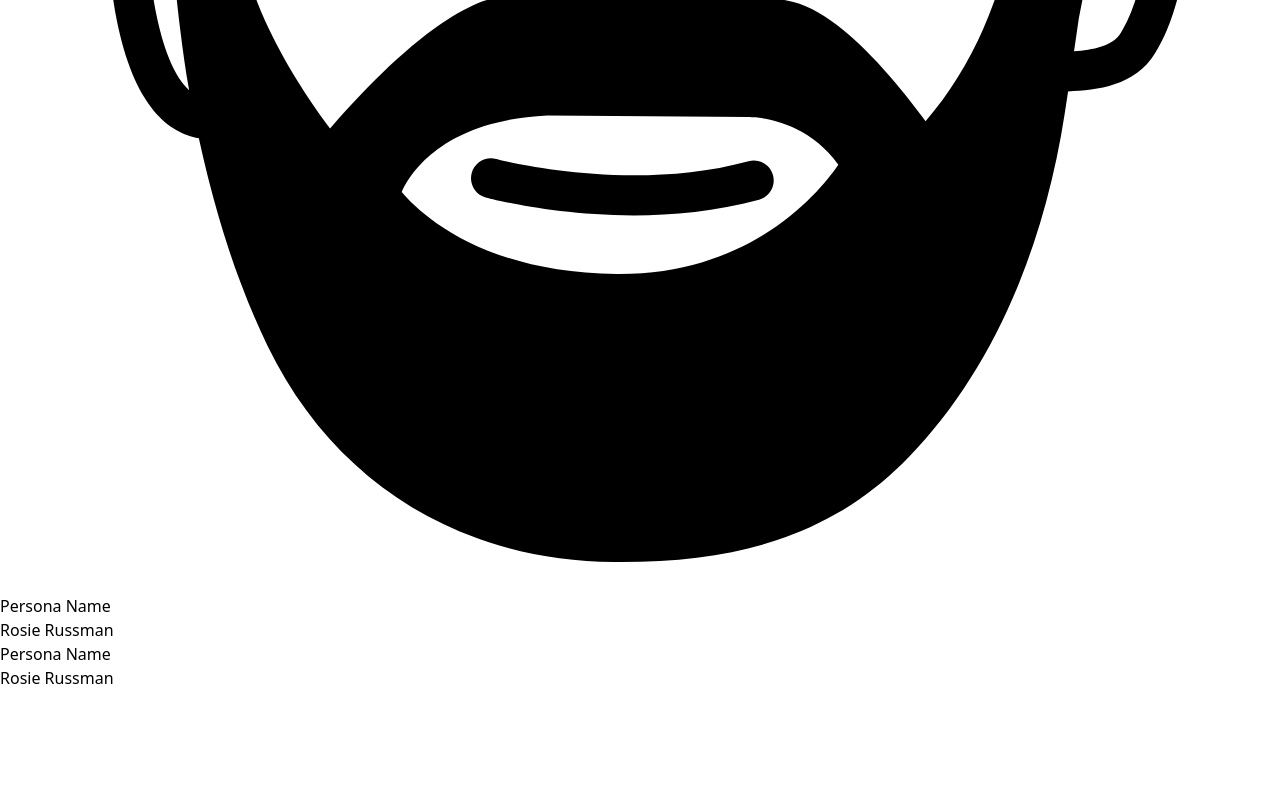
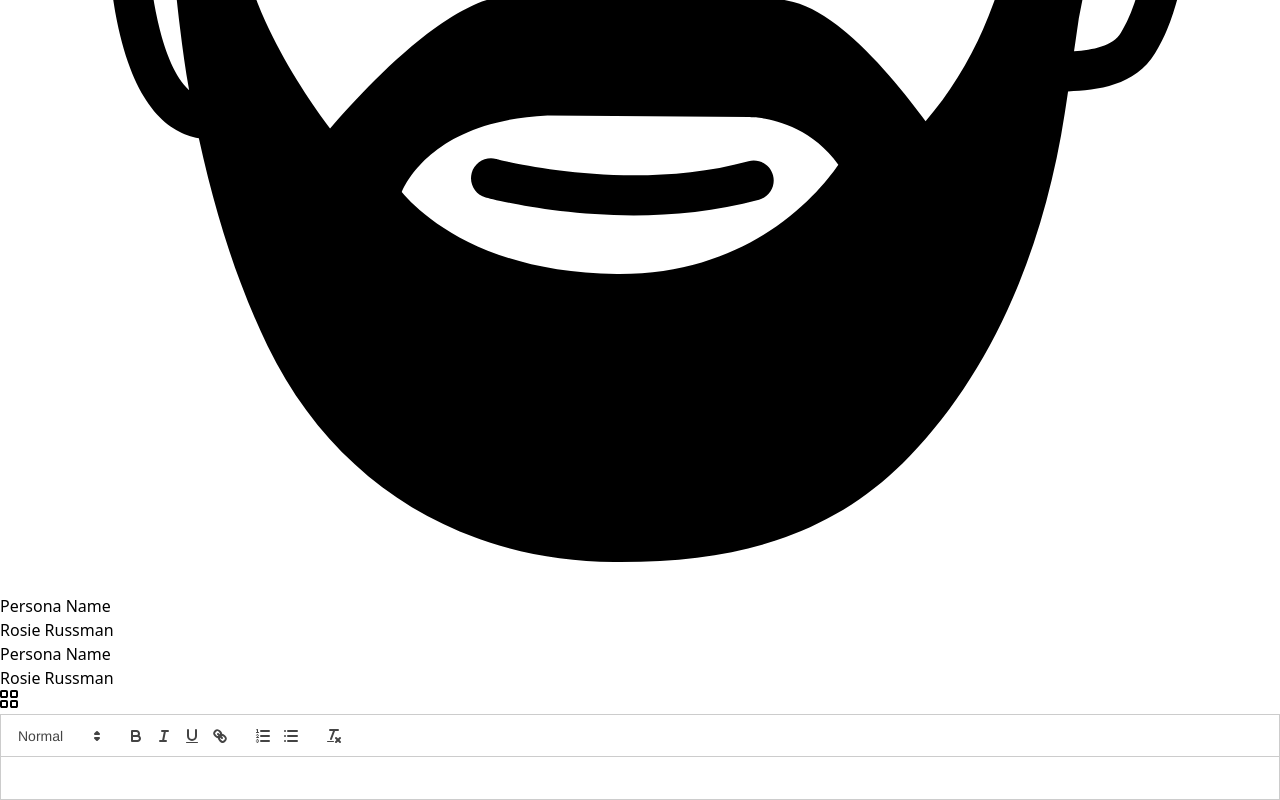
Before and after one commit to shubham43MP/smaply-persona-test, a React (Vite) app: page / in a window 1280 px wide. Shown: the part 1242-2042 px from the top of the page. Before the commit the page ends 1932 px from the top, so only its background shows below. Built offline with nearby package versions, Linux system fonts and the light colour scheme; what @material-tailwind/html would draw is missing.

Commit message:
editor finalised

```diff
--- a/package.json
+++ b/package.json
@@ -15,7 +15,8 @@
     "@material-tailwind/html": "^2.2.2",
     "@material-tailwind/react": "^2.1.9",
     "react": "^18.3.1",
-    "react-dom": "^18.3.1"
+    "react-dom": "^18.3.1",
+    "react-quill": "^2.0.0"
   },
   "devDependencies": {
     "@types/react": "^18.3.3",
--- /dev/null
+++ b/src/assets/Icons/edit.tsx
@@ -0,0 +1,15 @@
+import { SVGTSXIconProps } from '../../utils/types';
+
+export const EditIcon = ({ customClass = 'h-6 w-6' }: SVGTSXIconProps) => {
+  return (
+    <svg
+      xmlns="http://www.w3.org/2000/svg"
+      width="12"
+      height="12"
+      viewBox="0 0 12 12"
+      className={`fill-black-700 ${customClass}`}
+    >
+      <path d="M1.333 10.667h.95L8.8 4.15l-.95-.95-6.517 6.517v.95zM.667 12a.645.645 0 01-.475-.192.645.645 0 01-.192-.475V9.717a1.316 1.316 0 01.383-.934L8.8.383c.133-.122.28-.216.442-.283a1.38 1.38 0 011.025 0c.166.067.31.167.433.3l.917.933c.133.123.23.267.291.434a1.444 1.444 0 010 1.008 1.25 1.25 0 01-.291.442l-8.4 8.4a1.316 1.316 0 01-.933.383H.666zm7.65-8.317L7.85 3.2l.95.95-.483-.467z"></path>
+    </svg>
+  );
+};
--- /dev/null
+++ b/src/components/EditorComp/EditorComp.tsx
@@ -0,0 +1,47 @@
+import { useCallback, useState } from 'react';
+import ReactQuill from 'react-quill';
+import 'react-quill/dist/quill.snow.css';
+import { EditIcon } from '../../assets/Icons/edit';
+import { PortfolioIcon } from '../../assets/Icons';
+
+export type EditorCompProps = {
+  preview?: boolean;
+};
+
+export const EditorComp = ({ preview = false }: EditorCompProps) => {
+  const [richText, setRichText] = useState('');
+  const [prevw, setPrevw] = useState(preview);
+
+  const clickHandler = () => {
+    setPrevw(prev => !prev);
+  };
+
+  return (
+    <div className="rounded-xl bg-[#f5f5f5]">
+      <div className="relative w-full flex">
+        <button className="absolute right-3 top-3" onClick={clickHandler}>
+          {prevw ? (
+            <EditIcon customClass="h4 w-4" />
+          ) : (
+            <PortfolioIcon customClass="h4 w-4" />
+          )}
+        </button>
+        {prevw ? (
+          <div
+            className="h-full p-2"
+            dangerouslySetInnerHTML={{ __html: richText }}
+          />
+        ) : (
+          <div className="h-full flex items-center justify-center">
+            <ReactQuill
+              theme="snow"
+              value={richText}
+              onChange={setRichText}
+              className="h-full w-full"
+            />
+          </div>
+        )}
+      </div>
+    </div>
+  );
+};
--- /dev/null
+++ b/src/components/EditorComp/index.ts
@@ -0,0 +1 @@
+export { EditorComp } from "./EditorComp";
--- a/src/components/Persona/Persona.tsx
+++ b/src/components/Persona/Persona.tsx
@@ -2,6 +2,7 @@ import React, { useState } from 'react';
 import { ChooseImage } from '../../assets/Icons/chooseImage';
 import { PersonaTextCard } from '../PersonaTextCard';
 import { PersonaWatermarkImage } from '../PersonaWatermarkImage';
+import { EditorComp } from '../EditorComp';
 
 export const Persona = () => {
   const [selectedImage, setSelectedImage] = useState(null);
@@ -53,6 +54,7 @@ export const Persona = () => {
         <div className="bg-white rounded-lg p-3 flex gap-3">
           <PersonaTextCard />
         </div>
+        <EditorComp />
       </div>
     </div>
   );
```
Also changed, not shown: 1 other file (tests, documents, lock files or other folders).
